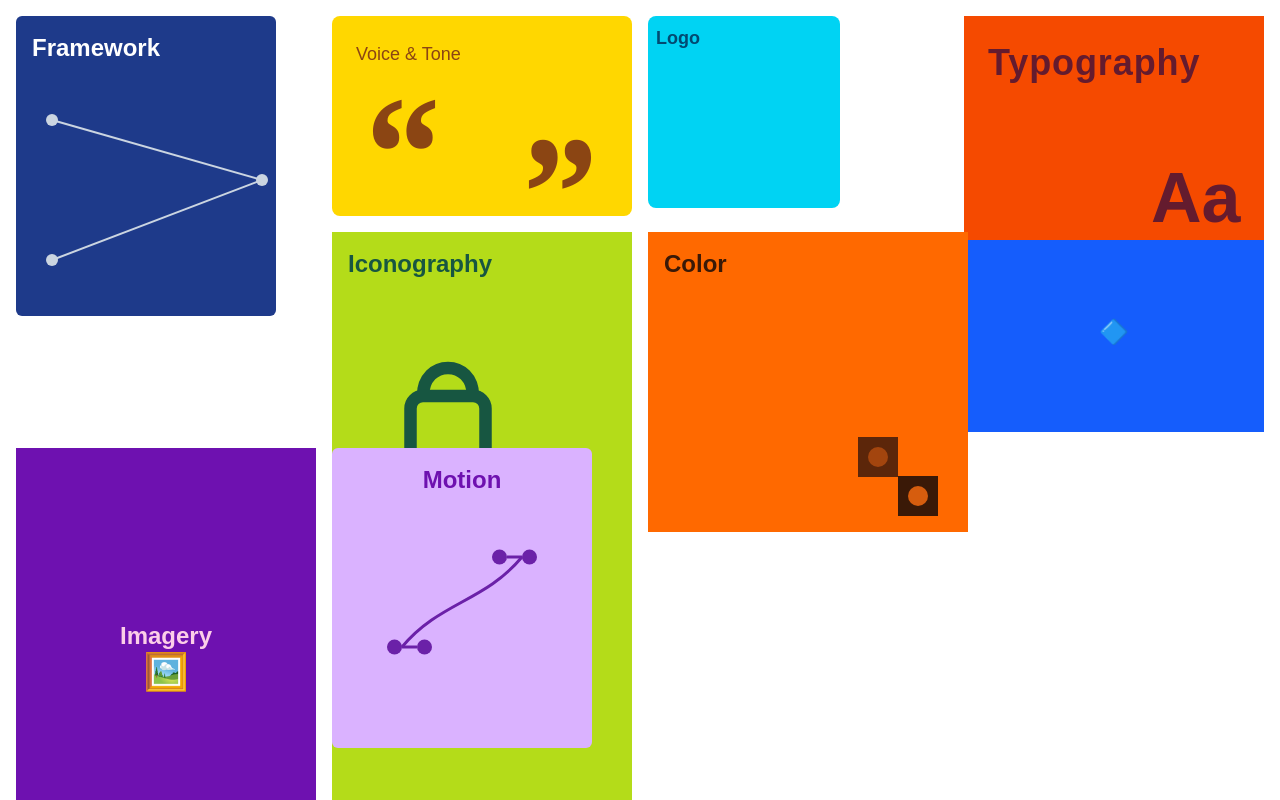
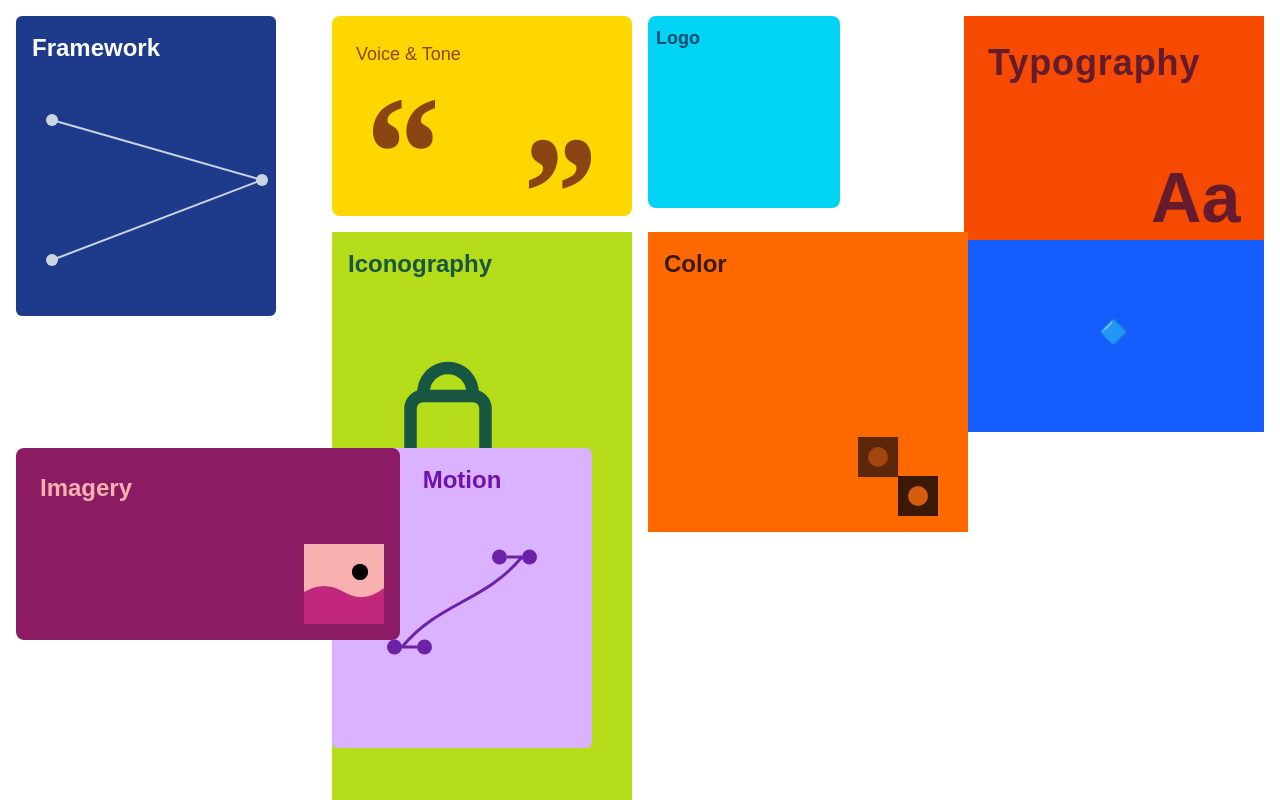
Before and after one commit to ANUBARGAVI/my-app-project, a Next.js app: page / in a window 1280 px wide. Shown: the top 800 px of the page. Built offline with nearby package versions, Linux system fonts and the light colour scheme.

Commit message:
imagery updated

```diff
--- a/src/app/components/Imagery.tsx
+++ b/src/app/components/Imagery.tsx
@@ -1,10 +1,135 @@
-import React from 'react';
+'use client';
+import React, { useEffect, useRef } from "react";
+import { gsap } from "gsap";
 
 const Imagery = () => {
+  const containerRef = useRef(null);
+  const rectRef = useRef(null);
+  const hillRef = useRef(null);
+  const moonCircleRef = useRef(null);
+  const maskCircleRef = useRef(null);
+
+  useEffect(() => {
+    gsap.from(containerRef.current, {
+      opacity: 0,
+      y: 30,
+      duration: 1,
+      ease: "power3.out",
+    });
+
+    const container = containerRef.current;
+    const text = container.querySelector("h2"); // Select the heading
+
+    const handleMouseEnter = () => {
+      gsap.to(container, { backgroundColor: "#000", duration: 0.5 });
+      gsap.to(text, { color: "#fff", duration: 0.5 }); // Text to white on hover
+
+      gsap.to(rectRef.current, { fill: "transparent", stroke: "#fff", duration: 0.5 });
+      gsap.to(hillRef.current, { stroke: "#fff", fill: "transparent", duration: 0.5 });
+
+      // Moon jump and color change
+      gsap.to(moonCircleRef.current, {
+        y: -10,
+        fill: "#fff",
+        duration: 0.3,
+        ease: "power2.out",
+      });
+
+      // Reveal crescent
+      gsap.to(maskCircleRef.current, {
+        x: -10,
+        duration: 0.5,
+        ease: "power2.out",
+      });
+    };
+
+    const handleMouseLeave = () => {
+      gsap.to(container, { backgroundColor: "#8b1c64", duration: 0.5 });
+      gsap.to(text, { color: "#f8b0b0", duration: 0.5 }); // Text back to original color
+
+      gsap.to(rectRef.current, { fill: "#f8b0b0", stroke: "none", duration: 0.5 });
+      gsap.to(hillRef.current, { fill: "#c1277a", stroke: "none", duration: 0.5 });
+
+      // Reset moon
+      gsap.to(moonCircleRef.current, {
+        y: 0,
+        fill: "#8b1c64", // Original moon color
+        duration: 0.3,
+        ease: "power2.inOut",
+      });
+
+      // Reset crescent mask
+      gsap.to(maskCircleRef.current, {
+        x: 0,
+        duration: 0.5,
+        ease: "power2.inOut",
+      });
+    };
+
+    container.addEventListener("mouseenter", handleMouseEnter);
+    container.addEventListener("mouseleave", handleMouseLeave);
+
+    return () => {
+      container.removeEventListener("mouseenter", handleMouseEnter);
+      container.removeEventListener("mouseleave", handleMouseLeave);
+    };
+  }, []);
+
   return (
-    <div className="bg-purple-800 text-pink-200 p-4 h-full flex flex-col items-center justify-center">
+    <div
+      ref={containerRef}
+      className="relative bg-[#8b1c64] text-[#f8b0b0] h-48 w-96 rounded-lg p-6 overflow-hidden transition-colors"
+    >
       <h2 className="text-2xl font-bold">Imagery</h2>
-      <span className="text-4xl">🖼️</span>
+
+      {/* Bottom-right icon */}
+      <div className="absolute bottom-4 right-4 w-20 h-20">
+        <svg
+          viewBox="0 0 100 100"
+          className="w-full h-full"
+          xmlns="http://www.w3.org/2000/svg"
+        >
+          {/* Background rectangle */}
+          <rect
+            ref={rectRef}
+            width="100"
+            height="100"
+            fill="#f8b0b0"
+          />
+
+          {/* Moon Group */}
+          <g>
+            {/* Full Moon */}
+            <circle
+              ref={moonCircleRef}
+              cx="70"
+              cy="35"
+              r="10"
+              fill="#8b1c64"
+            />
+            {/* Crescent Mask */}
+            <circle
+              ref={maskCircleRef}
+              cx="70"
+              cy="35"
+              r="10"
+              fill="#000"
+            />
+          </g>
+
+          {/* Hills */}
+          <path
+            ref={hillRef}
+            d="M0,60
+               Q25,45 50,60
+               Q75,75 100,55
+               L100,100
+               L0,100
+               Z"
+            fill="#c1277a"
+          />
+        </svg>
+      </div>
     </div>
   );
 };
```
